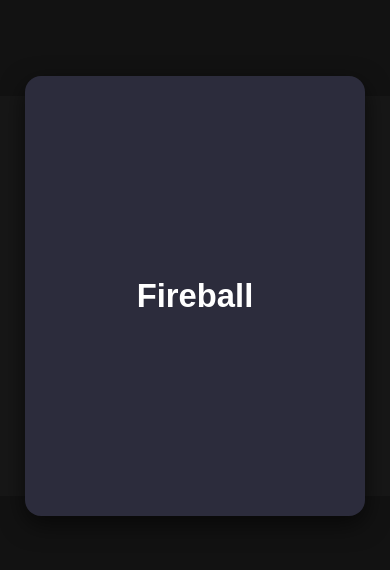
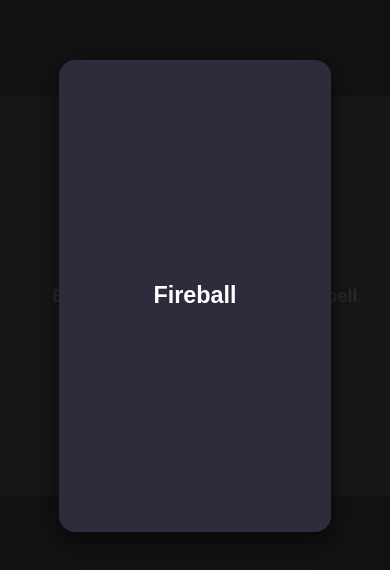
Before and after one commit to narolan/spell-swipe, a React (Vite) app: page / in a window 390 px wide. Shown: the part 126-696 px from the top of the page. Built offline with nearby package versions, Linux system fonts and the light colour scheme.

Commit message:
mobile view

```diff
--- a/src/App.css
+++ b/src/App.css
@@ -26,12 +26,12 @@ body {
 }
 
 .card{
-  width: 300px;
-  height: 400px;
+  width: clamp(240px, 60vw, 320px);
+  height: clamp(320px, 75vh, 440px);
   background-color: #2c2c3c;
   color: #fff;
-  font-size: 28px;
-  padding: 20px;
+  font-size: clamp(20px, 4vw, 28px);
+  padding: clamp(16px, 4vw, 24px);
   display: flex;
   justify-content: center;
   align-items: center;
```
